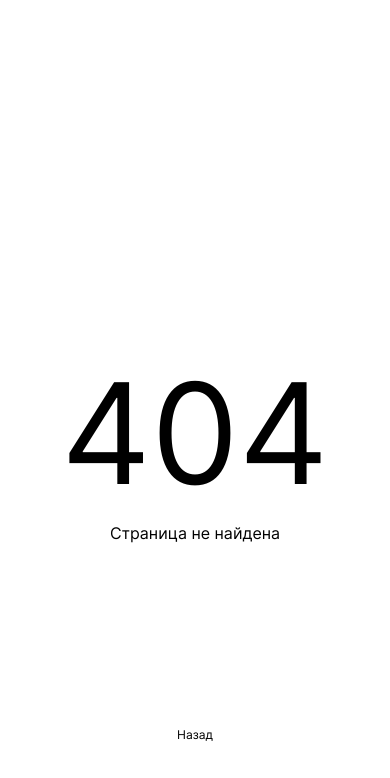
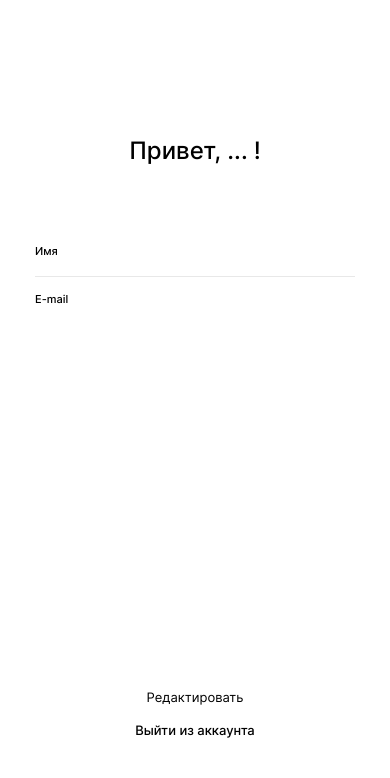
Before and after one commit to enswbl/movies-explorer-frontend, a React (Create React App) app: page /profile in a window 390 px wide. Before the commit this address had no page. Shown: the top 778 px of the page. Built offline with nearby package versions, Linux system fonts and the light colour scheme.

Commit message:
feat: сверстать редактирование профиля, отредактировать логин, регистрацию и ошибку

```diff
--- a/src/components/App/App.js
+++ b/src/components/App/App.js
@@ -1,10 +1,10 @@
 import React from 'react';
-import {Redirect, Route, Switch, useHistory} from 'react-router-dom';
+import {Route, Switch} from 'react-router-dom';
 import './App.css';
-import Header from "../Header/Header";
 import Register from "../Register/Register";
 import Login from "../Login/Login";
 import NotFoundError from "../NotFoundError/NotFoundError";
+import Profile from "../Profile/Profile";
 import {CurrentUserContext} from '../../contexts/CurrentUserContext'
 
 function App() {
@@ -68,11 +68,13 @@ function App() {
                             <Login/> {/*handleLogin={handleLogin}*/}
                         </Route>
 
+                        <Route path='/profile'>
+                            <Profile/>
+                        </Route>
+
                         <Route path='/'>
                             <NotFoundError/>
                         </Route>
-
-
 
                     </Switch>
                 </main>
--- a/src/components/Login/Login.css
+++ b/src/components/Login/Login.css
@@ -1,6 +1,14 @@
 .login__button {
     margin: 179px auto 0;
     padding: 13px 178px 15px 176px;
+    font-size: 14px;
+    line-height: 17px;
+    font-weight: 500;
+    text-align: center;
+    color: #ffffff;
+    border: none;
+    border-radius: 2px;
+    background-color: #000000;
 }
 
 @media (max-width: 460px) {
--- a/src/components/Login/Login.js
+++ b/src/components/Login/Login.js
@@ -33,7 +33,7 @@ const Login = ({handleLogin}) => {
                        className="register__input"
                        type='email'
                        minLength='2'
-                       maxLength='30'
+                       maxLength='40'
                     /*autoComplete='off'*/
                        required/>
                 <span className='register__error'>Что-то пошло не так...</span>
@@ -46,12 +46,12 @@ const Login = ({handleLogin}) => {
                        className="register__input"
                        type='password'
                        minLength='2'
-                       maxLength='30'
+                       maxLength='40'
                     /*autoComplete='off'*/
                        required/>
                 <span className='register__error'/>
 
-                <button type="submit" className="register__button login__button">Войти</button>
+                <button type="submit" className="login__button">Войти</button>
 
                 <div className='register__container'>
                     <label className='register__link register__link_label'>Ещё не зарегистрированы?</label>
--- a/src/components/NotFoundError/NotFoundError.css
+++ b/src/components/NotFoundError/NotFoundError.css
@@ -8,17 +8,75 @@
     justify-content: center;
 }
 
+@media (max-width: 460px) {
+
+    .error {
+        max-width: 300px;
+    }
+}
+
 .error__title {
+    text-align: center;
+    font-weight: normal;
     font-size: 140px;
     line-height: 169px;
-    text-align: center;
-    font-weight: normal;
-    padding: 0;
     margin: 246px auto 5px;
 }
 
+@media (max-width: 768px) {
+
+    .error__title {
+        margin: 408px auto 5px;
+    }
+}
+
+@media (max-width: 460px) {
+
+    .error__title {
+        font-size: 80px;
+        line-height: 97px;
+        margin: 329px auto 10px;
+    }
+}
+
 .error__message {
-    margin: 0 auto 184px;
+    text-align: center;
+    font-weight: normal;
     font-size: 16px;
     line-height: 20px;
+    margin: 0 auto 184px;
 }
+
+@media (max-width: 768px) {
+
+    .error__message {
+        margin: 0 auto 208px;
+    }
+}
+
+@media (max-width: 460px) {
+
+    .error__message {
+        font-size: 12px;
+        line-height: 15px;
+        margin: 0 auto 284px;
+    }
+}
+
+.error__link {
+    margin-bottom: 60px;
+}
+
+@media (max-width: 768px) {
+
+    .error__link {
+        margin: 0 auto 222px;
+    }
+}
+
+@media (max-width: 460px) {
+
+    .error__link {
+        margin-bottom: 30px;
+    }
+}
--- a/src/components/NotFoundError/NotFoundError.js
+++ b/src/components/NotFoundError/NotFoundError.js
@@ -6,9 +6,9 @@ const NotFoundError = () => {
     return ((
         <>
             <div className="error">
-            <h1 className='error__title'>404</h1>
-            <p className='error__message'>Страница не найдена</p>
-                <Link to="/sign-up" className="register__link">Назад</Link>
+                <h1 className='error__title'>404</h1>
+                <p className='error__message'>Страница не найдена</p>
+                <Link to="/sign-up" className="register__link error__link">Назад</Link>
             </div>
         </>
 
--- a/src/components/Profile/Profile.css
+++ b/src/components/Profile/Profile.css
@@ -0,0 +1,151 @@
+.profile {
+    max-width: 410px;
+    width: 100%;
+    height: 100vh;
+    margin: 0 auto;
+    display: flex;
+    flex-direction: column;
+    justify-content: center;
+}
+
+@media (max-width: 460px) {
+
+    .profile {
+        max-width: 360px;
+    }
+}
+
+@media (max-width: 420px) {
+
+    .profile {
+        max-width: 320px;
+    }
+}
+
+@media (max-width: 350px) {
+
+    .profile {
+        max-width: 260px;
+    }
+}
+
+.profile__title {
+    margin: 74px auto 123px;
+    font-size: 24px;
+    line-height: 29px;
+    font-weight: 500;
+    text-align: center;
+}
+
+@media (max-width: 768px) {
+
+    .profile__title {
+        margin: 236px auto 96px;
+    }
+}
+
+@media (max-width: 460px) {
+
+    .profile__title {
+        margin: 70px auto 80px;
+    }
+}
+
+.profile__container {
+    display: grid;
+    grid-template-columns: 170px 240px;
+    grid-template-rows: 32px 32px;
+    margin-bottom: 220px;
+}
+
+@media (max-width: 768px) {
+
+    .profile__container {
+        margin-bottom: 210px;
+    }
+}
+
+@media (max-width: 460px) {
+
+    .profile__container {
+        grid-template-columns: 150px 210px;
+        margin-bottom: 379px;
+    }
+}
+
+@media (max-width: 420px) {
+
+    .profile__container {
+        grid-template-columns: 130px 190px;
+    }
+}
+
+@media (max-width: 350px) {
+
+    .profile__container {
+        grid-template-columns: 110px 150px;
+    }
+}
+
+.profile__label {
+    padding-top: 16px;
+    font-size: 11px;
+    line-height: 13px;
+    font-weight: 500;
+    color: #000000;
+}
+
+.profile__label:first-child {
+    padding-top: 0;
+    padding-bottom: 16px;
+    border-bottom: 1px solid #E8E8E8;
+}
+
+.profile__input {
+    font-size: 11px;
+    line-height: 13px;
+    text-align: right;
+    padding-top: 17px;
+    border: none;
+    background-color: #ffffff;
+}
+
+.profile__input:nth-child(2) {
+    padding-top: 0;
+    padding-bottom: 16px;
+    border-bottom: 1px solid #E8E8E8;
+}
+
+.profile__edit {
+    margin-bottom: 16px;
+    border: none;
+    background-color: #ffffff;
+    font-size: 13px;
+    line-height: 16px;
+    text-align: center;
+    color: #000000;
+}
+
+.profile__logout {
+    margin-bottom: 70px;
+    font-size: 13px;
+    line-height: 16px;
+    font-weight: 500;
+    text-align: center;
+    color: #000000;
+    text-decoration: inherit;
+}
+
+@media (max-width: 768px) {
+
+    .profile__logout {
+        margin-bottom: 269px;
+    }
+}
+
+@media (max-width: 460px) {
+
+    .profile__logout {
+        margin-bottom: 40px;
+    }
+}
--- a/src/components/Profile/Profile.js
+++ b/src/components/Profile/Profile.js
@@ -0,0 +1,63 @@
+import React from 'react';
+import {Link, withRouter} from 'react-router-dom';
+
+const Profile = ({handleEdit}) => {
+    const [userData, setUserData] = React.useState({name: '', email: ''});
+
+    const handleChange = (e) => {
+        const {name, value} = e.target;
+        setUserData({
+            ...userData,
+            [name]: value
+        });
+    }
+
+    const handleSubmit = (e) => {
+        e.preventDefault();
+        handleEdit(userData)
+
+    }
+
+    return ((
+        <>
+            <form action='#' method='GET' onSubmit={handleSubmit} className="profile">
+                <h1 className='profile__title'>Привет, {'... '}!</h1>
+
+                <div className='profile__container'>
+
+                    <label className='profile__label'>Имя</label>
+                    <input onChange={handleChange}
+                           value={userData.name}
+                           id="name"
+                           name="name"
+                           className="profile__input"
+                           type='text'
+                           minLength='2'
+                           maxLength='40'
+                           autoComplete='off'
+                           required/>
+
+                    <label className='profile__label'>E-mail</label>
+                    <input onChange={handleChange}
+                           value={userData.email}
+                           id="email"
+                           name="email"
+                           className="profile__input"
+                           type='email'
+                           minLength='2'
+                           maxLength='40'
+                           autoComplete='off'
+                           required/>
+
+                </div>
+
+                <button className="profile__edit">Редактировать</button>
+                <Link to="/sign-in" className="profile__logout">Выйти из аккаунта</Link>
+
+            </form>
+        </>
+
+    ));
+}
+
+export default withRouter(Profile);
--- a/src/components/Register/Register.css
+++ b/src/components/Register/Register.css
@@ -46,6 +46,7 @@
     line-height: 29px;
     font-size: 24px;
     font-weight: 500;
+    text-align: center;
     margin: 0 0 20px 0;
 }
 
@@ -80,26 +81,25 @@
 }
 
 .register__button {
+    margin: 69px auto 0;
+    padding: 13px 126px 15px 124px;
     font-size: 14px;
     line-height: 17px;
     font-weight: 500;
     text-align: center;
-    padding: 13px 126px 15px 124px;
     color: #ffffff;
+    border: none;
+    border-radius: 2px;
     background-color: #000000;
-    border-radius: 2px;
-    border: none;
-    margin: 69px auto 0;
-
 }
 
 @media (max-width: 460px) {
 
     .register__button {
+        margin: 157px 0 0;
+        padding: 15px 0 15px 0;
         font-size: 12px;
         line-height: 15px;
-        padding: 15px 0 15px 0;
-        margin: 157px 0 0;
     }
 }
 
--- a/src/components/Register/Register.js
+++ b/src/components/Register/Register.js
@@ -33,7 +33,7 @@ function Register({handleRegister}) {
                    className="register__input"
                    type='text'
                    minLength='2'
-                   maxLength='30'
+                   maxLength='40'
                 /*autoComplete='off'*/
                    required/>
 
@@ -47,7 +47,7 @@ function Register({handleRegister}) {
                    className="register__input"
                    type='email'
                    minLength='2'
-                   maxLength='30'
+                   maxLength='40'
                 /*autoComplete='off'*/
                    required/>
             <span className='register__error'>Что-то пошло не так...</span>
--- a/src/index.css
+++ b/src/index.css
@@ -6,3 +6,4 @@
 @import url(components/Register/Register.css);
 @import url(components/Login/Login.css);
 @import url(components/NotFoundError/NotFoundError.css);
+@import url(components/Profile/Profile.css);
```
Also changed, not shown: src/components/Footer/Footer.css (added), src/components/Footer/Footer.js (added), 1 other file (tests, documents, lock files or other folders). Lines whose indentation alone changed are shown as unchanged.
